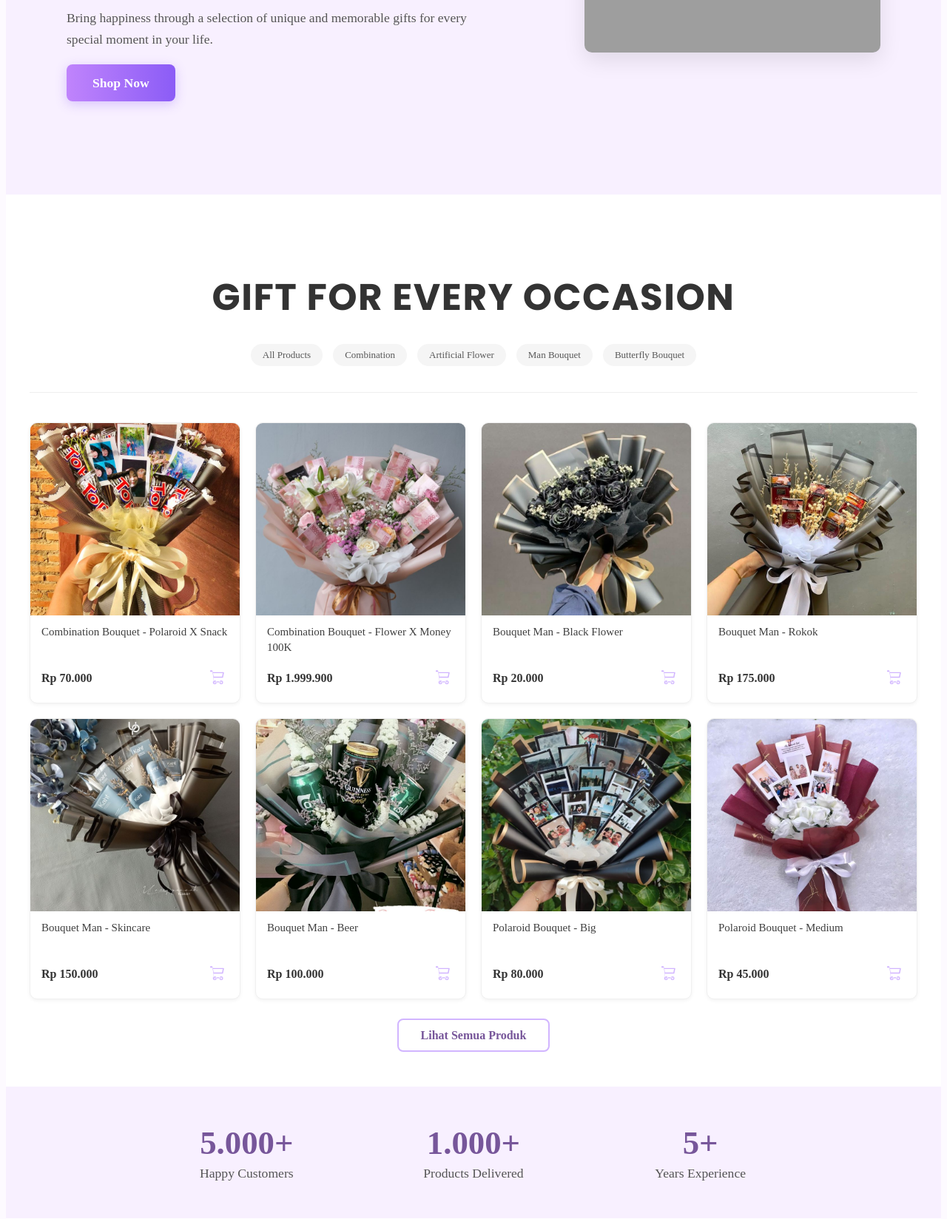
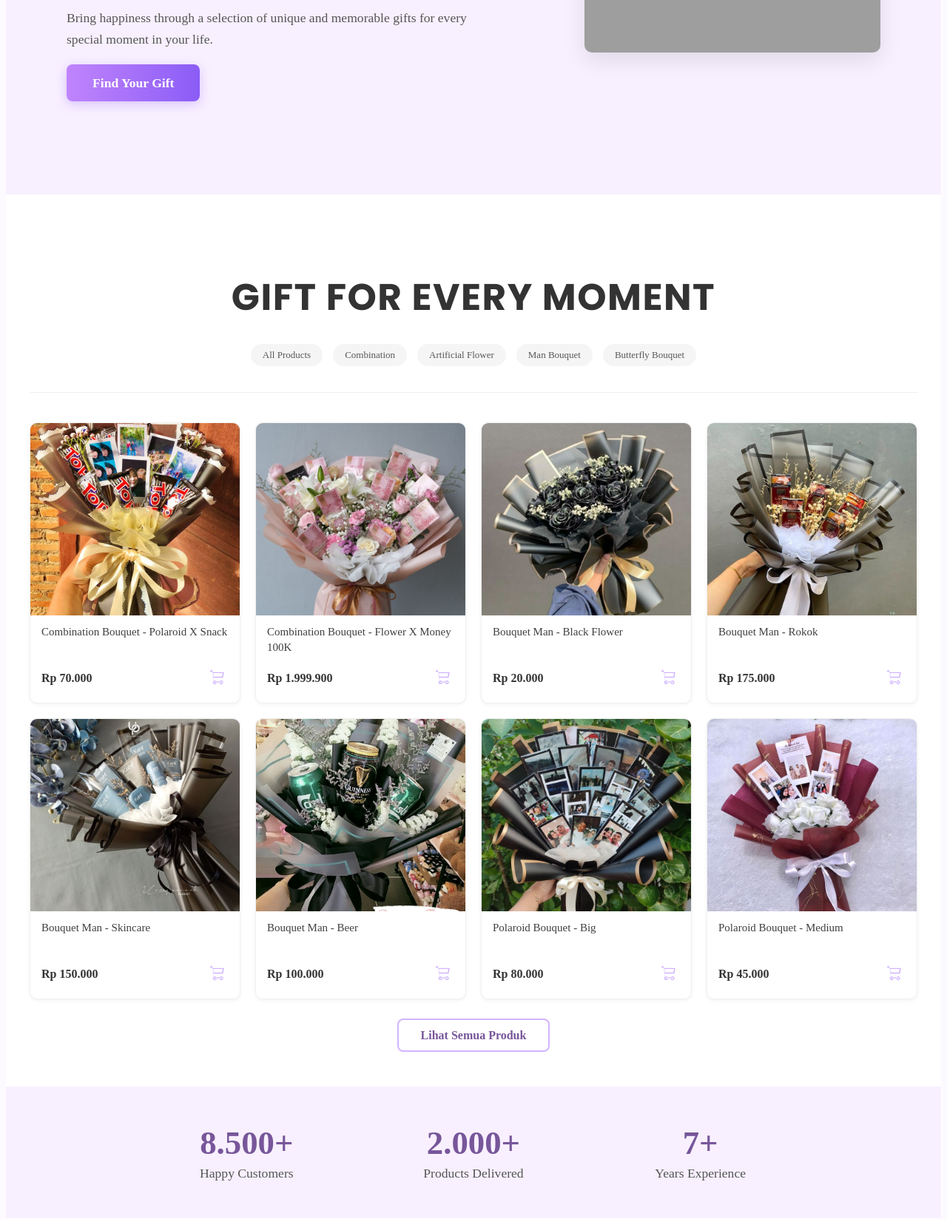
Before and after one commit to raisadastria/kadoin, a PHP site: page /toko_online/ in a window 1280 px wide. Shown: the part 518-2166 px from the top of the page at 74% size. Run offline with PHP 8.4, Linux system fonts and the light colour scheme; data comes from the database, SQL or seed files in the repository; grey boxes labelled with a size stand in for pictures from a placeholder-image service; some libraries are stand-ins or nearby versions; grey boxes are pictures that could not be loaded.

Commit message:
update dashboard-rrdivana

```diff
--- a/index.php
+++ b/index.php
@@ -36,7 +36,7 @@ require_once 'includes/header.php'; // Memuat header utama (navigasi, logo, dll.
                       font-size: 1.1em;
                       box-shadow: 0 4px 15px rgba(139, 92, 246, 0.3);
                       transition: transform 0.2s, box-shadow 0.2s;">
-                Shop Now
+                Find Your Gift
             </a>
         </div>
         <div class="hero-image" style="max-width: 45%;">
@@ -50,7 +50,7 @@ require_once 'includes/header.php'; // Memuat header utama (navigasi, logo, dll.
 <section class="featured-products-section" style="padding: 60px 20px; text-align: center; background-color: #fff;">
     <div class="container" style="max-width: 1200px; margin:auto;">
         <h2 style="font-size: 50px; margin-bottom: 25px; color: #333333; text-align: center; font-weight: 700; text-transform: uppercase; letter-spacing: 1.5px;">
-            Gift For Every Occasion
+            Gift For Every Moment
         </h2>
 
         <?php
@@ -148,15 +148,15 @@ require_once 'includes/header.php'; // Memuat header utama (navigasi, logo, dll.
 <section class="stats-section" style="background-color: #F8F0FF; padding: 50px 20px; text-align: center;">
     <div class="container" style="max-width:900px; margin:auto; display: flex; justify-content: space-around; align-items: center; flex-wrap:wrap; gap:20px;">
         <div class="stat-item" style="min-width: 200px;">
-            <h3 style="font-size: 2.8em; color: #77569a; margin: 0 0 5px 0; font-weight: 700;">5.000+</h3>
+            <h3 style="font-size: 2.8em; color: #77569a; margin: 0 0 5px 0; font-weight: 700;">8.500+</h3>
             <p style="margin: 0; color: #555; font-size: 1.1em;">Happy Customers</p>
         </div>
         <div class="stat-item" style="min-width: 200px;">
-            <h3 style="font-size: 2.8em; color: #77569a; margin: 0 0 5px 0; font-weight: 700;">1.000+</h3>
+            <h3 style="font-size: 2.8em; color: #77569a; margin: 0 0 5px 0; font-weight: 700;">2.000+</h3>
             <p style="margin: 0; color: #555; font-size: 1.1em;">Products Delivered</p>
         </div>
         <div class="stat-item" style="min-width: 200px;">
-            <h3 style="font-size: 2.8em; color: #77569a; margin: 0 0 5px 0; font-weight: 700;">5+</h3>
+            <h3 style="font-size: 2.8em; color: #77569a; margin: 0 0 5px 0; font-weight: 700;">7+</h3>
             <p style="margin: 0; color: #555; font-size: 1.1em;">Years Experience</p>
         </div>
     </div>
```
